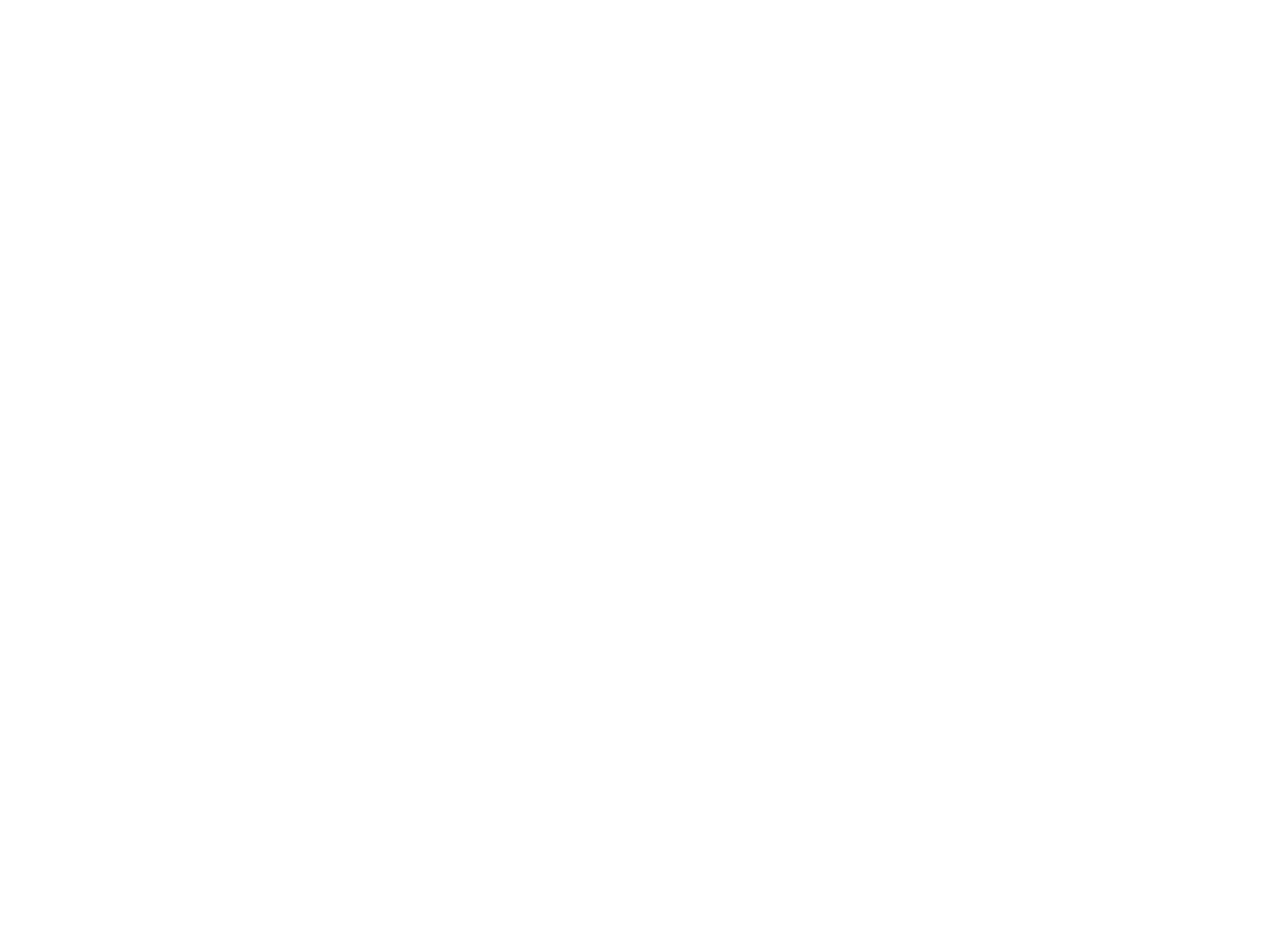
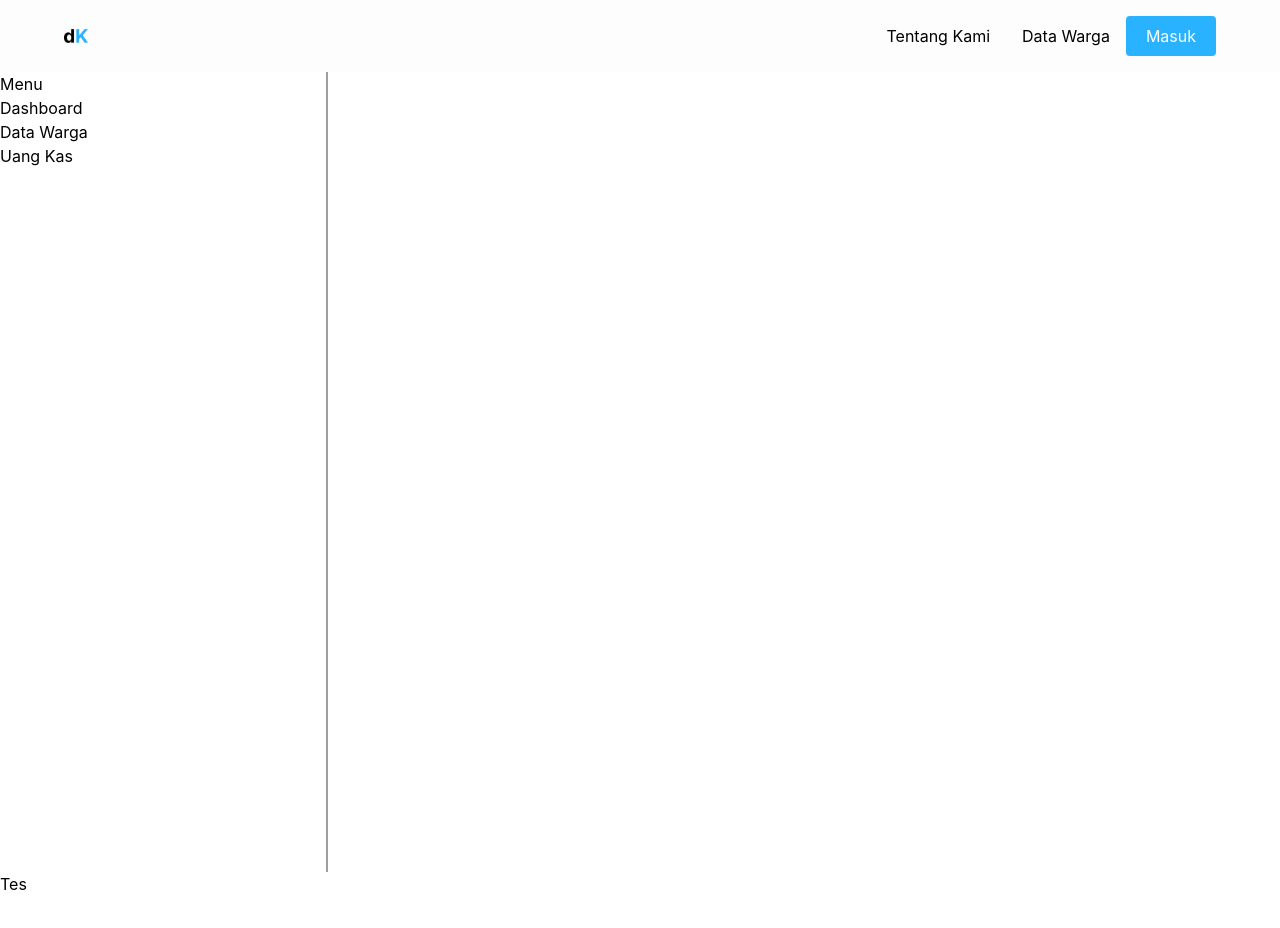
Before and after one commit to YogaswaraRama/desaKu, a React (Create React App) app: page /warga in a window 1280 px wide. Before the commit this address had no page. Shown: the top 928 px of the page. Before the commit the page ends 800 px from the top, so only its background shows below. Built offline with nearby package versions, Linux system fonts and the light colour scheme.

Commit message:
Add dashboard UI but not ready yet

```diff
--- a/src/App.js
+++ b/src/App.js
@@ -2,6 +2,7 @@ import { Routes, Route } from "react-router-dom";
 import { Home } from "./pages/Home";
 import { About } from "./pages/About";
 import { Login } from "./pages/Login";
+import { Dashboard } from "./pages/Dashboard";
 
 function App() {
   return (
@@ -10,6 +11,7 @@ function App() {
         <Route path="/" element={<Home />} />
         <Route path="/about" element={<About />} />
         <Route path="/login" element={<Login />} />
+        <Route path="/warga" element={<Dashboard />} />
       </Routes>
     </>
   );
--- /dev/null
+++ b/src/pages/Dashboard.js
@@ -0,0 +1,33 @@
+import React from "react";
+import { Navbar } from "../components/Navbar";
+import { Helmet } from "react-helmet";
+
+export const Dashboard = () => {
+  return (
+    <>
+      <Helmet>
+        <title>Dashboard</title>
+      </Helmet>
+      <Navbar />
+      <div className="grid grid-rows-10 grid-flow-col">
+        <div className="row border-r-2 border-[#9F9F9F] h-screen">
+          <div className="grid grid-rows-3">
+            <div className="">
+              <a href="">Menu</a>
+            </div>
+            <div className="">
+              <a href="">Dashboard</a>
+            </div>
+            <div className="">
+              <a href="">Data Warga</a>
+            </div>
+            <div className="">
+              <a href="">Uang Kas</a>
+            </div>
+          </div>
+        </div>
+        <div className="row-span-2 col-span-5">Tes</div>
+      </div>
+    </>
+  );
+};
```
